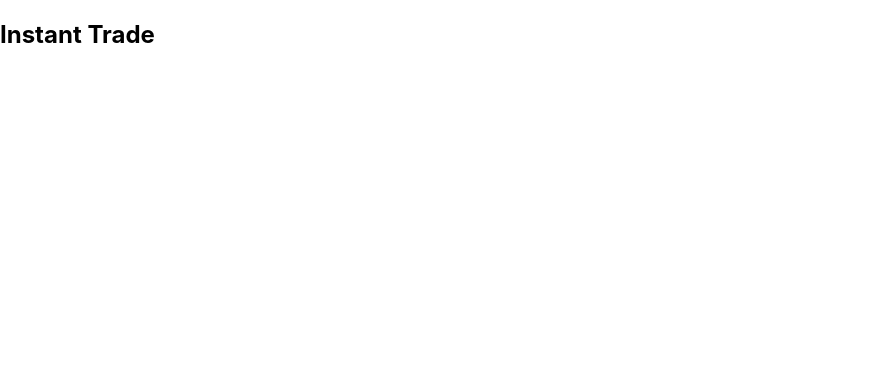
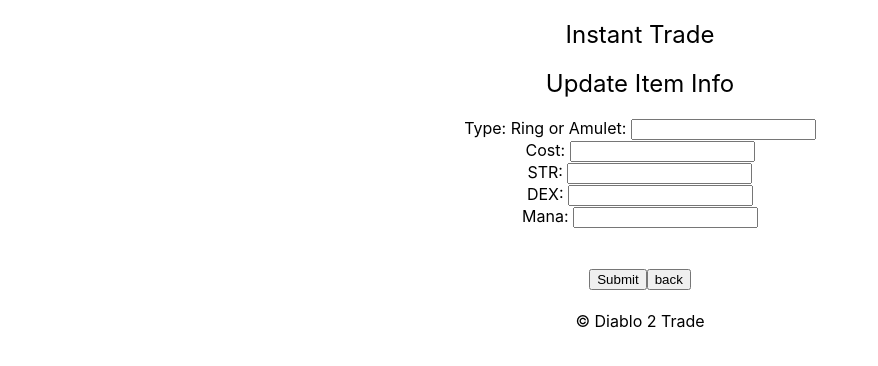
Before and after one commit to sky0815a/instant-trade-frontend, a React (Create React App) app: page /item/1/update in a window 1280 px wide. Shown: the top 366 px of the page, without its empty margins (0-878 px from the left). Built offline with nearby package versions, Linux system fonts and the light colour scheme.

Commit message:
Basic Frame works

```diff
--- a/src/App.js
+++ b/src/App.js
@@ -1,13 +1,23 @@
-import { Routes, Route } from 'react-router';
+import { Routes,Route } from 'react-router';
 import './App.css';
-import Title from './components/Title';
-
-
+import Footer from './components/footer';
+import Title from './components/title';
+import Trade from './components/trade';
+import ItemPost from "./components/itemPost"
+import ItemID from "./components/itemID"
+import ItemUpdate from "./components/itemUpdate"
 
 function App() {
   return (
-    <div>
+    <div className="App">
       <Title />
+      <Routes>
+        <Route exact path ="/" element={<Trade />}/>
+        <Route exact path = "/itemPost" element={<ItemPost/>}/>
+        <Route exact path = "/item/:id" element={<ItemID/>}/>
+        <Route exact path = "/item/:id/update" element={<ItemUpdate/>}/>
+      </Routes>
+      <Footer />
     </div>
   );
 }
--- a/src/components/Title.js
+++ b/src/components/Title.js
@@ -1,10 +1,10 @@
 import React from 'react';
 
-const Title = () => {
+const title = () => {
   return (
     <div>
       <h2>Instant Trade</h2>
     </div>
   );
 }
-export default Title
+export default title
--- /dev/null
+++ b/src/components/footer.js
@@ -0,0 +1,9 @@
+import React from 'react'
+
+export default function Footer() {
+  return (
+    <div>
+        <h4>&copy; Diablo 2 Trade</h4>
+    </div>
+  )
+}
--- /dev/null
+++ b/src/components/itemID.js
@@ -0,0 +1,81 @@
+import React from "react";
+import { useState } from "react";
+import { useEffect } from "react";
+import { Link } from "react-router-dom";
+import { useParams, useNavigate } from "react-router-dom";
+import itemUpdate from "./itemUpdate"
+
+export default function ItemID(props) {
+  const { id } = useParams();
+  const [ItemID, setItemID] = useState([]);
+  const URL = `http://localhost:8080/item/${id}`;
+  const getItem = async () => {
+    try {
+      const response = await fetch(URL);
+      const itemData = await response.json();
+      setItemID(itemData);
+    } catch (err) {
+      console.log(err);
+    }
+  };
+  const navigate = useNavigate();
+
+  const updateItem = async () => {
+    console.log('update button being hit updateItem() ItemID.js ')
+    try {
+      const options = {
+        method: "PUT",
+      };
+
+      const response = await fetch(URL, options);
+      const updatedItem = await response.json();
+
+      navigate(`/item/${id}/update`);
+    } catch (err) {
+      navigate(URL);
+    }
+  };
+
+  const removeItem = async () => {
+    try {
+      const options = {
+        method: "DELETE",
+      };
+
+      const response = await fetch(URL, options);
+      const deletedItem = await response.json();
+
+      navigate("/");
+    } catch (err) {
+      navigate(URL);
+    }
+  };
+  useEffect(() => {
+    getItem();
+  }, []);
+
+  return (
+    <div>
+      <div className="container">
+        <div>{ItemID.type}</div>
+        <div>{ItemID.cost}</div>
+        <div>{ItemID.STR}</div>
+        <div>{ItemID.DEX}</div>
+        <div>{ItemID.Mana}</div>
+        <div>
+          <button className="delete" onClick={removeItem}>
+            Remove Item
+          </button>
+          <Link to="/item/`${id}`/update">
+          <button className="update" onClick={updateItem}>
+            Update Item
+          </button>
+          </Link>
+          <Link to="/">
+            <button>back</button>
+          </Link>
+        </div>
+      </div>
+    </div>
+  );
+}
--- /dev/null
+++ b/src/components/itemPost.js
@@ -0,0 +1,85 @@
+import React, { useState } from 'react'
+import { Link } from 'react-router-dom';
+
+ function AddItem() {
+    const BASE_URL = 'http://localhost:8080/item'
+    const [newForm, setNewForm]= useState({
+
+    type: "",
+    cost: "",
+    STR: "",
+    DEX: "",
+    Mana: "",
+
+   })
+   const getItem = async (fn) => {
+    try {
+        const response = await fetch(BASE_URL);
+        const allItem = await response.json();
+
+    } catch (err) {
+        console.log(err);
+    }
+};
+   const addLoca = async (itemData)=>{
+    try {
+        console.log(itemData);
+        const newItem = await fetch (BASE_URL, {
+            method:"POST",
+            headers:{
+                "Content-Type":"application/json",
+            },
+            body:JSON.stringify(itemData)
+        })
+        getItem()
+    }catch(err){
+        console.log(err)
+    }
+   }
+    const handleSubmit = async (e) => {
+       console.log(newForm);
+        e.preventDefault()
+        const newLoca= await addLoca(newForm)
+       setNewForm ({
+        type: "",
+        cost: "",
+        STR: "",
+        DEX: "",
+        Mana: "",
+        })
+
+    }
+    const handleChange = (e)=>{
+
+        const data = {...newForm, [e.target.name]: e.target.value}
+        setNewForm(data)
+       }
+    return (
+        <div>
+            <h2>Add Item with Options</h2>
+            <form onSubmit={handleSubmit}>
+                <label for="type">Type: Ring or Amulet: </label>
+                <input type="text" value={newForm.type}  name="type" onChange={handleChange} />
+                <br />
+                <label for="cost">Cost: </label>
+                <input type="text" value={newForm.cost} name="cost" onChange={handleChange} />
+                <br />
+                <label for="STR">STR: </label>
+                <input type="text" value={newForm.STR} name="STR" onChange={handleChange} />
+                <br />
+                <label for="Dex">DEX: </label>
+                <input type="text" value={newForm.DEX} name="DEX" onChange={handleChange} />
+                <br />
+                <label for="Mana">Mana: </label>
+                <input type="text" value={newForm.Mana} name="Mana" onChange={handleChange} />
+                <br />
+                <br /><br />
+                <input type="submit" />
+                <Link to= '/'><button>back</button></Link>
+            </form>
+        </div>
+    )
+}
+
+
+export default AddItem
--- /dev/null
+++ b/src/components/itemUpdate.js
@@ -0,0 +1,87 @@
+import React, { useState } from 'react'
+// import { useEffect } from 'react'
+import { Link, useParams } from 'react-router-dom';
+
+ function UpdateItem() {
+    const  { id } = useParams();
+    console.log(id);
+    const BASE_URL = 'http://localhost:8080/item'
+    const [updateForm, setUpdateForm]= useState({
+
+    type: "",
+    cost: "",
+    STR: "",
+    DEX: "",
+    Mana: "",
+
+   })
+   const getItem = async (fn) => {
+    try {
+        const response = await fetch(BASE_URL);
+        const allItem = await response.json();
+
+    } catch (err) {
+        console.log(err);
+    }
+};
+   const updateItem = async (itemData)=>{
+    try {
+        console.log(itemData);
+        const updatedItem = await fetch (`${BASE_URL}/${id}`, {
+            method:"PUT",
+            headers:{
+                "Content-Type":"application/json",
+            },
+            body:JSON.stringify(itemData)
+        })
+        getItem()
+    }catch(err){
+        console.log(err)
+    }
+   }
+    const handleSubmit = async (e) => {
+       console.log(updateForm);
+        e.preventDefault()
+       await updateItem(updateForm)
+       setUpdateForm ({
+        type: "",
+        cost: "",
+        STR: "",
+        DEX: "",
+        Mana: "",
+        })
+
+    }
+    const handleChange = (e)=>{
+        const data = {...updateForm, [e.target.name]: e.target.value}
+        setUpdateForm(data)
+       }
+    return (
+        <div>
+            <h2>Update Item Info</h2>
+            <form onSubmit={handleSubmit}>
+                <label for="type">Type: Ring or Amulet: </label>
+                <input type="text" value={updateForm.type}  name="type" onChange={handleChange} />
+                <br />
+                <label for="cost">Cost: </label>
+                <input type="text" value={updateForm.cost} name="cost" onChange={handleChange} />
+                <br />
+                <label for="STR">STR: </label>
+                <input type="text" value={updateForm.STR} name="STR" onChange={handleChange} />
+                <br />
+                <label for="Dex">DEX: </label>
+                <input type="text" value={updateForm.DEX} name="DEX" onChange={handleChange} />
+                <br />
+                <label for="Mana">Mana: </label>
+                <input type="text" value={updateForm.Mana} name="Mana" onChange={handleChange} />
+                <br />
+                <br /><br />
+                <input type="submit" />
+                <Link to= '/'><button>back</button></Link>
+            </form>
+        </div>
+    )
+}
+
+
+export default UpdateItem
--- /dev/null
+++ b/src/components/trade.js
@@ -0,0 +1,39 @@
+import React from "react";
+import { useState } from "react";
+import { useEffect } from 'react';
+import axios from 'axios';
+import { Link } from "react-router-dom";
+
+
+export default function Trade() {
+    const [trade, setTrade] = useState([]);
+
+    useEffect(() => {
+        axios.get('http://localhost:8080/item')
+          .then((response) => response.data)
+          .then((response) => {
+            console.log(response)
+            setTrade(response)
+          })
+    }, []);
+
+
+
+    return (
+        <div>
+            <div className="button">
+                <Link to = '/itemPost'> <button> Add Item </button> </Link>
+            </div>
+            <div className="main">
+                {trade.map((element) => {
+                    return(
+                        <div className="container">
+                            <Link to = {`item/${element._id}`}><img src={element.images}/>
+                            <div>{element.item}</div></Link>
+                        </div>
+                    )
+                })}
+            </div>
+        </div>
+    )
+}
--- a/src/index.css
+++ b/src/index.css
@@ -11,3 +11,18 @@
   font-family: source-code-pro, Menlo, Monaco, Consolas, 'Courier New',
     monospace;
 }
+
+img{
+  width: 600px;
+  height: 500px;
+  border: 4px solid;
+  border-color: black;
+}
+
+h1, h2, h3, h4, h5, h6 {
+  font-weight: 400;
+}
+
+title {
+  font-weight: 500;
+}
--- a/src/index.js
+++ b/src/index.js
@@ -3,14 +3,15 @@
 import './index.css';
 import App from './App';
 import reportWebVitals from './reportWebVitals';
+import { BrowserRouter as Router } from "react-router-dom";
+
 
 const root = ReactDOM.createRoot(document.getElementById('root'));
 root.render(
-  <React.StrictMode>
-    <App />
-  </React.StrictMode>
+  <Router>
+  <App />
+</Router>,
 );
-
 // If you want to start measuring performance in your app, pass a function
 // to log results (for example: reportWebVitals(console.log))
 // or send to an analytics endpoint. Learn more: https://bit.ly/CRA-vitals
```
Also changed, not shown: SampleData/location.json (added, +24 -0 lines), src/components/home.js (added, +8 -0 lines).
